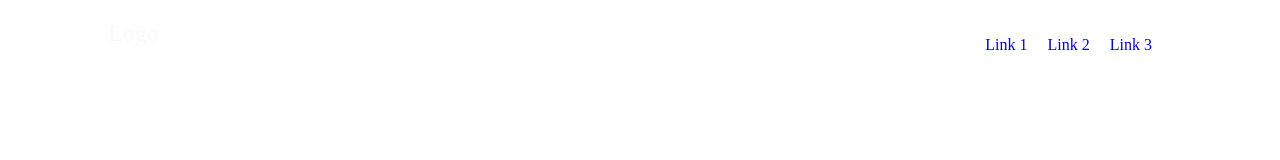
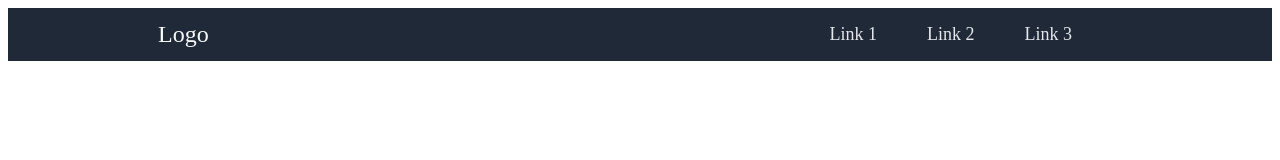
Before and after one commit to Whereii/landing-page-practice, a plain HTML site: page index.html in a window 1280 px wide. Drawn offline with Linux system fonts and the light colour scheme.

Commit message:
Finish nav style

```diff
--- a/index.html
+++ b/index.html
@@ -6,6 +6,7 @@
         <link rel="stylesheet" href="./styles.css">
     </head>
     <body>
+        <div class="upper-page">
             <div class="nav">
                 <div class="nav-logo">Logo</div>
                 <div class="nav-buttons">
@@ -16,5 +17,6 @@
                     </ul>
                 </div>
             </div>
+        </div>
     </body>
 </html>
--- a/styles.css
+++ b/styles.css
@@ -1,5 +1,6 @@
 a {
     text-decoration: none;
+    color: #e5e7eb;
 }
 
 ul {
@@ -11,7 +12,8 @@ ul {
 }
 
 .nav-buttons li{
- margin-right: 20px;
+ margin-right: 50px;
+ font-size: 18px;
 }
 
 .nav-logo {
@@ -23,7 +25,8 @@ ul {
 .nav {
     display: flex;
     justify-content: space-between;
-    margin: 20px 100px 0 100px;
+    margin: 0px 150px 0 150px;
+    align-items: center;
 }
 
 .upper-page {
```
Lines whose indentation alone changed are shown as unchanged.
